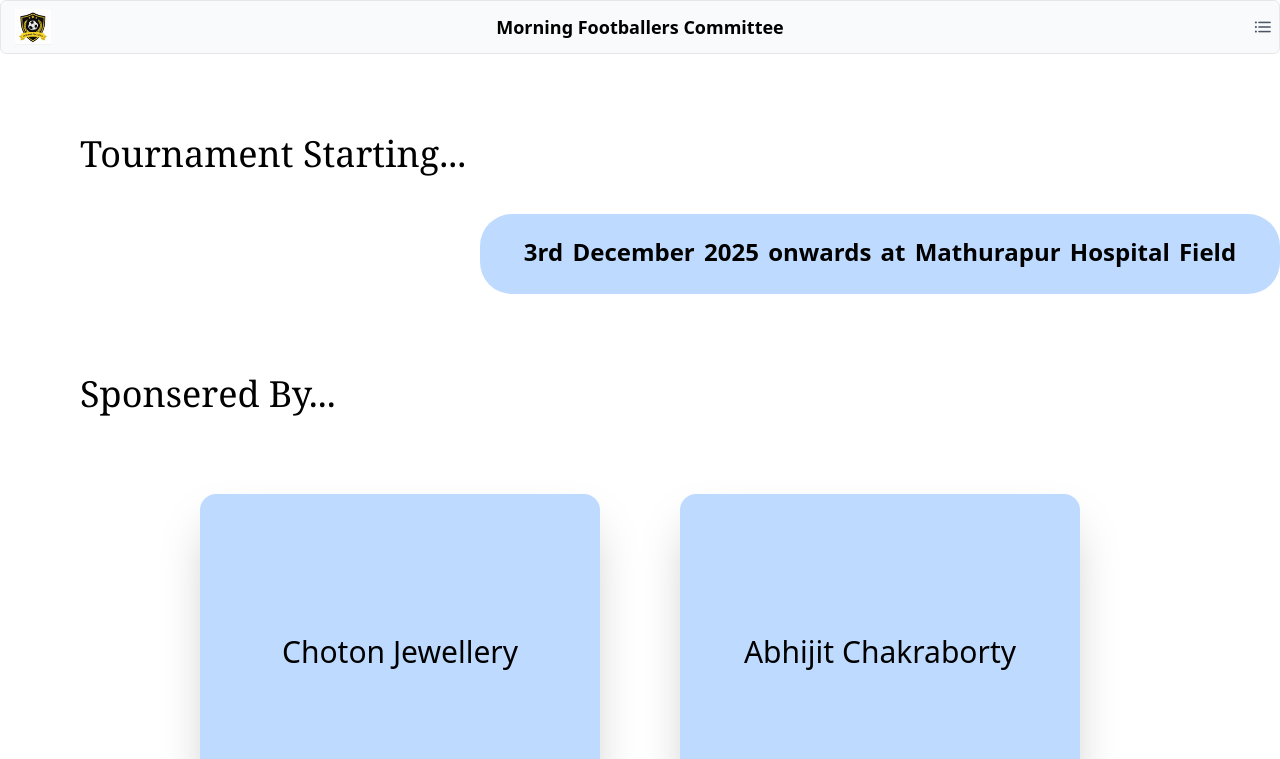
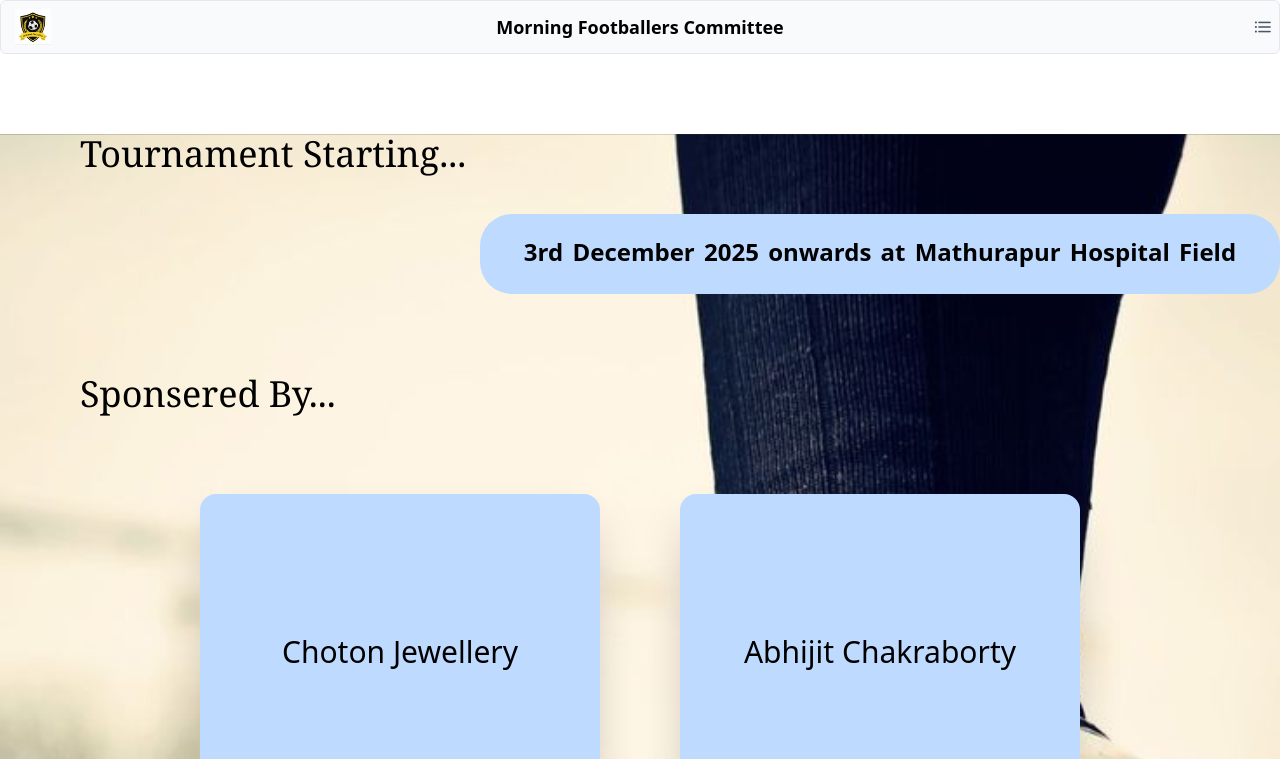
Before and after one commit to DEBAYUDHCHAKRABORTY/FOOTBALL-TR-oneO8, a React (Vite) app in the folder FOOTBALL_TOURNAMENT/: page / in a window 1280 px wide. Shown: the top 759 px of the page. Built offline with nearby package versions, Linux system fonts and the light colour scheme.

Commit message:
background added

```diff
--- a/FOOTBALL_TOURNAMENT/src/components/card.jsx
+++ b/FOOTBALL_TOURNAMENT/src/components/card.jsx
@@ -1,6 +1,9 @@
+import backgroundImage from "../assets/background.png";
+
+
 export default function Cards() {
   return (
-    <>
+    <div className="min-h-screen bg-cover bg-fixed bg-center bg-no-repeat" style={{ backgroundImage: `url(${backgroundImage})` }}>
       <div className="ml-20 mt-20">
         <h1 className="text-4xl font-serif">Tournament Starting...</h1>
       </div>
@@ -66,6 +69,6 @@
           </h1>
         </div>
       </div>
-    </>
+    </div>
   );
 }
```
Also changed, not shown: 1 other file (tests, documents, lock files or other folders).
